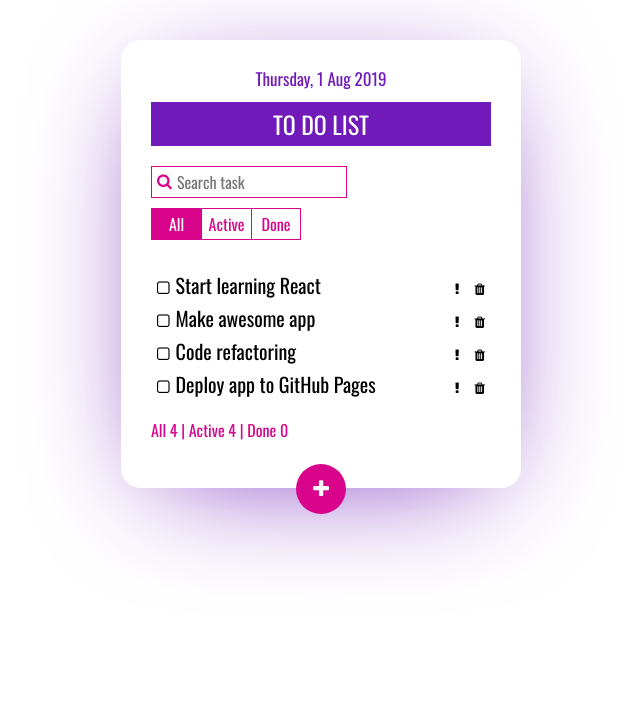
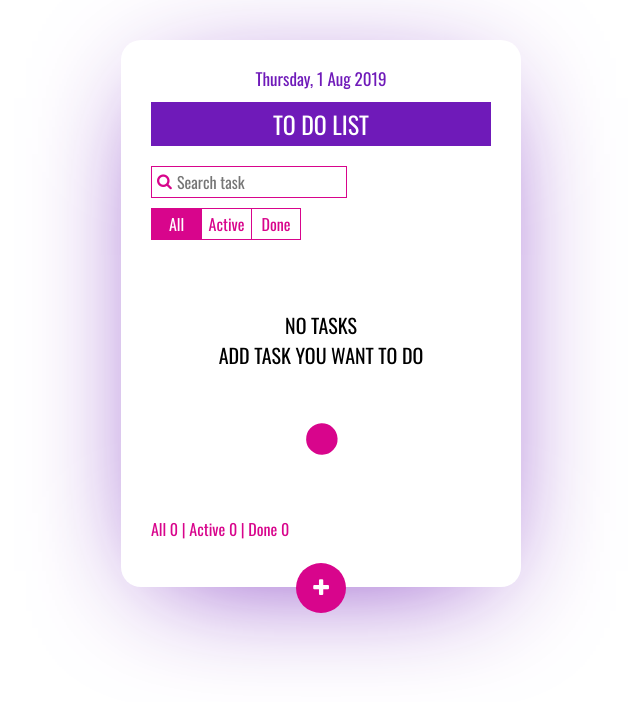
Before and after one commit to odyksa/TodoList-v-2, a React (Create React App) app: page / in a window 1280 px wide. Shown: the top 702 px of the page, without its empty margins (319-959 px from the left). Built offline with nearby package versions, Linux system fonts and the light colour scheme.

Commit message:
add localStorage

```diff
--- a/src/App.jsx
+++ b/src/App.jsx
@@ -7,6 +7,7 @@ import SearchItemForm from './components/SearchItemForm';
 import Filters from './components/Filters';
 import Counters from './components/Counters';
 import PopUp from './components/PopUp';
+import NoTask from './components/NoTask';
 
 // ADD PROP-TYPES!!!!!!!!!!!!!!!!!!!!!!!!!!!!!!!!!!!!!!!!!!!!!!!!!!!!!!!!!!!!!!
 
@@ -18,16 +19,27 @@ class App extends Component {
       this.idCount = 100;
 
       this.state = {
-            todosArr: [
-                this.createTodoItem('Start learning React'),
-                this.createTodoItem('Make awesome app'),
-                this.createTodoItem('Code refactoring'),
-                this.createTodoItem('Deploy app to GitHub Pages')
-            ],
+         todosArr: [],
          searchVal: '',
          filter: 'all',
          showPopUp: false
       };
+   }
+
+   componentDidMount = () => {
+      const itemsFromLocalStorage = window.localStorage.getItem("items");
+      const items = JSON.parse(itemsFromLocalStorage);
+
+      if (items) {
+         this.setState({
+            todosArr: items
+         });
+      }
+   }
+
+   componentDidUpdate = () => {
+      const itemsJSON = JSON.stringify(this.state.todosArr);
+      window.localStorage.setItem("items", itemsJSON);
    }
 
    // create todo-item
@@ -41,7 +53,7 @@ class App extends Component {
    // add todo-item
    addTodoItem = (label) => {
       if (label) {
-            this.setState(({ todosArr, showPopUp}) => {
+         this.setState(({ todosArr, showPopUp }) => {
             const newTodoItem = this.createTodoItem(label);
             const newTodosArr = [...todosArr, newTodoItem];
 
@@ -105,7 +117,7 @@ class App extends Component {
       this.setState(({ todosArr }) => {
          const indexOfTodoItem = todosArr.findIndex((todoItem) => todoItem.id === id);
          const oldTodoItem = todosArr[indexOfTodoItem];
-            const newTodoItem = {...oldTodoItem, [propName]: !oldTodoItem[propName]};
+         const newTodoItem = { ...oldTodoItem, [propName]: !oldTodoItem[propName] };
          const arrBeforeOldTodoItem = todosArr.slice(0, indexOfTodoItem);
          const arrAfterOldTodoItem = todosArr.slice(indexOfTodoItem + 1);
 
@@ -139,18 +151,8 @@ class App extends Component {
 
    render() {
       const { todosArr, searchVal, filter, showPopUp } = this.state;
-
-        return (
-            <div className="app" basename="/todolist-v2">
-                <Header />
-                <div className="app-panel">
-                    <SearchItemForm
-                        onChangeSearchVal = {this.onChangeSearchVal}
-                    />
-                    <Filters
-                        onChangeFilterVal={this.onChangeFilterVal}              filter={filter}
-                    />
-                </div>
+      const noTask = todosArr.length ? null : <NoTask />;
+      const todoList = !todosArr.length ? null : (
          <TodoList
             todosArr={todosArr}
             searchVal={searchVal}
@@ -161,6 +163,21 @@ class App extends Component {
             onSearchTodoItem={this.searchTodoItem}
             onFilterTodoItem={this.filterTodoItem}
          />
+      );
+
+      return (
+         <div className="app" basename="/todolist-v2">
+            <Header />
+            <div className="app-panel">
+               <SearchItemForm
+                  onChangeSearchVal={this.onChangeSearchVal}
+               />
+               <Filters
+                  onChangeFilterVal={this.onChangeFilterVal} filter={filter}
+               />
+            </div>
+            {noTask}
+            {todoList}
             <Counters todosArr={todosArr} />
             <button
                className="btn-add-item"
@@ -176,7 +193,7 @@ class App extends Component {
                   onAddTodoItem={this.addTodoItem}
                />
             }
-            </div>
+         </div >
       );
    }
 }
--- /dev/null
+++ b/src/components/NoTask/NoTask.css
@@ -0,0 +1,15 @@
+.no-task {
+   margin: 60px 0 30px 0;
+}
+
+.no-task__text {
+   font-size: 20px;
+   text-align: center;
+   text-transform: uppercase;
+   line-height: 1.5;
+   margin-bottom: 15px;
+}
+
+.no-task__pacman {
+   text-align: center;
+}
--- /dev/null
+++ b/src/components/NoTask/NoTask.jsx
@@ -0,0 +1,16 @@
+import React from 'react';
+import './NoTask.css';
+import pacmanIcon from '../../images/pacman.svg';
+
+function NoTask() {
+   return (
+      <div className="no-task">
+         <p className="no-task__text">No tasks<br />Add task you want to do</p>
+         <div className="no-task__pacman">
+            <img src={pacmanIcon} alt="pacman" />
+         </div>
+      </div>
+   );
+}
+
+export default NoTask;
--- /dev/null
+++ b/src/components/NoTask/index.jsx
@@ -0,0 +1,3 @@
+import NoTask from './NoTask';
+
+export default NoTask;
```
Also changed, not shown: src/images/pacman.svg (added). Lines whose indentation alone changed are shown as unchanged.
